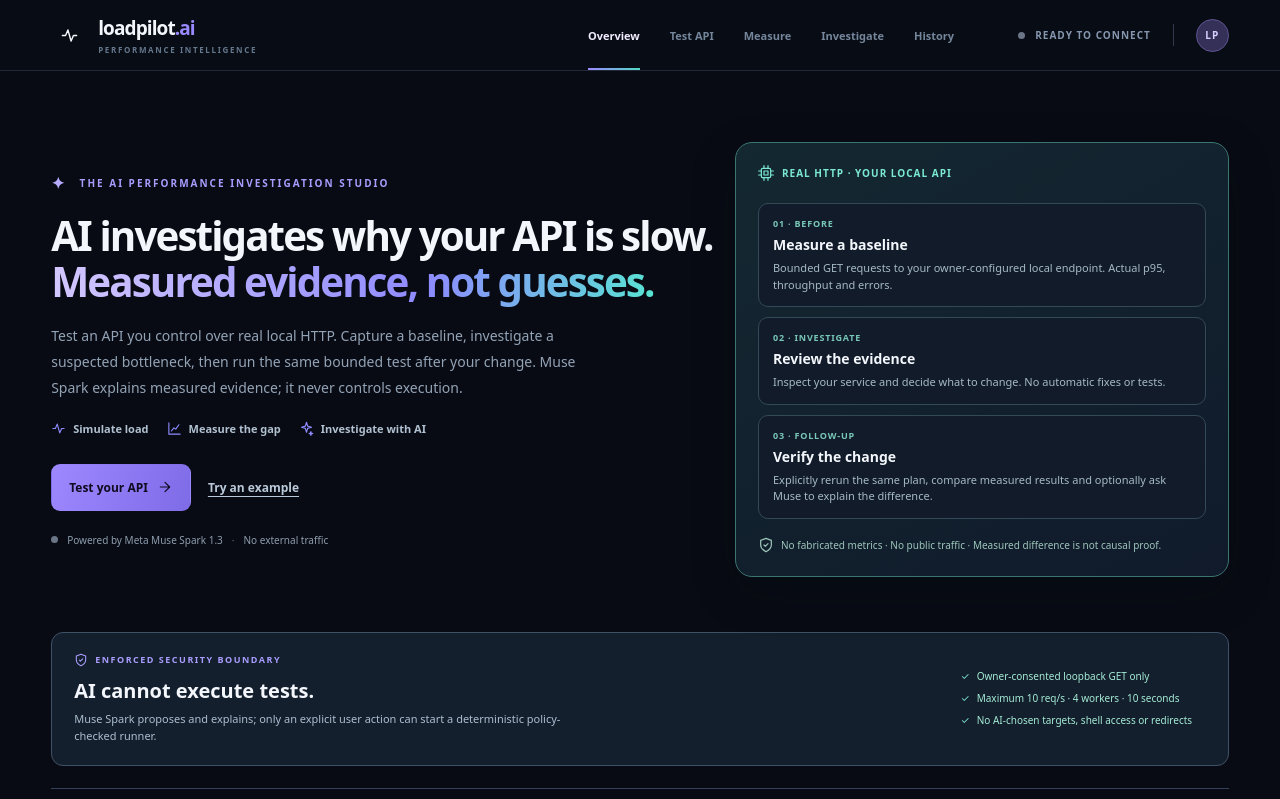
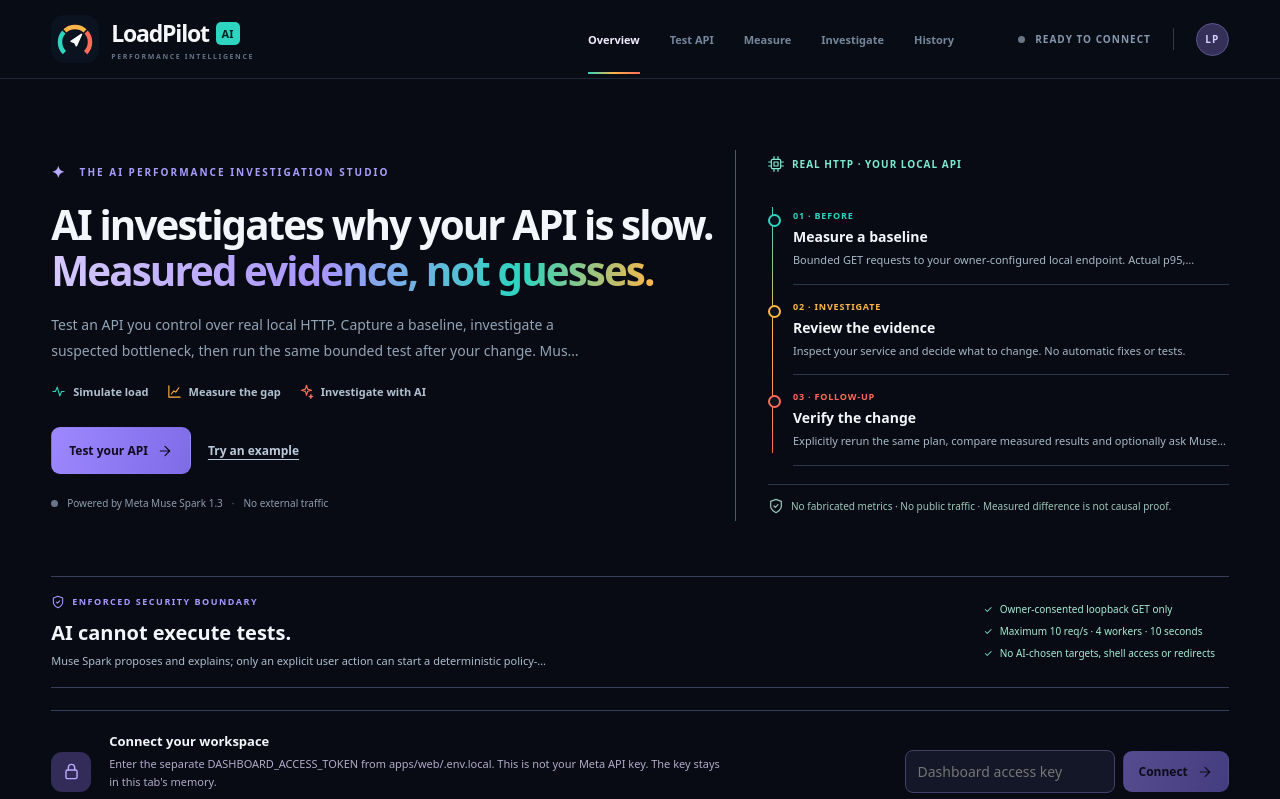
Before and after one commit to nHallecn/loadpilot-ai, a Next.js app in the folder apps/web/: page / in a window 1280 px wide. Shown: the top 799 px of the page. Built offline with nearby package versions, Linux system fonts and the light colour scheme.

Commit message:
refine(web): add active nav and branded visual language

```diff
--- a/apps/web/app/globals.css
+++ b/apps/web/app/globals.css
@@ -740,3 +740,55 @@ h3 { font-size: 21px; letter-spacing: -.8px; margin-bottom: 7px; }
   .mission-path-active:after { right: 0; bottom: -1px; }
   .mission-path:last-child { border-bottom: 0; }
 }
+
+
+/* Brand palette: these accents match public/loadpilot-logo.svg. Add any future background-image imports here. */
+:root { --brand-teal: #2dd4bf; --brand-yellow: #ffb547; --brand-orange: #ff6b5b; }
+.topbar .brand { gap: 12px; }
+.brand-logo { width: 48px; height: 48px; border-radius: 13px; display: block; }
+.topbar .brand strong { color: #f5f7fb; font-size: 23px; letter-spacing: -1.2px; text-transform: none; }
+.topbar .brand-ai { display: inline-block; margin-left: 2px; padding: 4px 6px; border-radius: 5px; color: #06201d; background: var(--brand-teal); font: 800 11px var(--font); letter-spacing: .1px; vertical-align: 4px; }
+.topbar .brand small { color: #647488; font-size: 7px; letter-spacing: 1.6px; }
+.top-nav a { transition: color .18s ease, background-color .18s ease; }
+.top-nav a:active, .top-nav a:focus-visible { color: #fff; outline: 0; }
+.top-nav .top-nav-active:after { background: linear-gradient(90deg, var(--brand-teal), var(--brand-yellow), var(--brand-orange)); }
+.topbar-right .connection-dot.online { background: var(--brand-teal); }
+.product-hero h1 span { background: linear-gradient(95deg, #d7c9ff 0%, #a895ff 45%, var(--brand-teal) 78%, var(--brand-yellow)); background-clip: text; -webkit-background-clip: text; }
+.hero-benefits .svg-icon { color: var(--brand-teal); }
+.hero-benefits span:nth-child(2) .svg-icon { color: var(--brand-yellow); }
+.hero-benefits span:nth-child(3) .svg-icon { color: var(--brand-orange); }
+.real-http-hero { border: 0; border-left: 1px solid #37656a; border-radius: 0; background: transparent; box-shadow: none; padding: 6px 0 6px 32px; }
+.real-http-stages { position: relative; gap: 0; margin: 18px 0; padding-left: 25px; }
+.real-http-stages:before { content: ''; position: absolute; left: 4px; top: 13px; bottom: 13px; width: 1px; background: linear-gradient(var(--brand-teal), var(--brand-yellow), var(--brand-orange)); }
+.real-http-stages>div { position: relative; border: 0; border-bottom: 1px solid #27384a; border-radius: 0; background: transparent; padding: 15px 0; }
+.real-http-stages>div:before { content: ''; position: absolute; left: -25px; top: 20px; width: 9px; height: 9px; border: 2px solid var(--brand-teal); border-radius: 50%; background: #0a111c; }
+.real-http-stages>div:nth-child(2):before { border-color: var(--brand-yellow); }
+.real-http-stages>div:nth-child(3):before { border-color: var(--brand-orange); }
+.real-http-stages>div>span { color: var(--brand-teal); }
+.real-http-stages>div:nth-child(2)>span { color: var(--brand-yellow); }
+.real-http-stages>div:nth-child(3)>span { color: var(--brand-orange); }
+.real-http-stages p { display: -webkit-box; overflow: hidden; -webkit-box-orient: vertical; -webkit-line-clamp: 1; }
+.real-http-footnote { border-top: 1px solid #27384a; padding-top: 13px; }
+.safety-boundary { border: 0; border-top: 1px solid #35415a; border-bottom: 1px solid #35415a; border-radius: 0; background: transparent; padding: 18px 0; }
+.safety-boundary p { display: -webkit-box; overflow: hidden; -webkit-box-orient: vertical; -webkit-line-clamp: 1; }
+.app-test-panel { border: 0; border-top: 1px solid #35415a; border-radius: 0; background: transparent; padding-left: 0; padding-right: 0; }
+.app-target, .app-setup-tip, .app-test-action, .app-measurement, .app-comparison, .app-finding { border-radius: 0; background: transparent; box-shadow: none; }
+.app-target { border-width: 1px 0; padding-left: 0; padding-right: 0; }
+.app-setup-tip { border-width: 1px 0; padding-left: 0; padding-right: 0; }
+.app-test-action { border-width: 1px 0; padding-left: 0; padding-right: 0; }
+.app-measurement-grid { gap: 0; border-top: 1px solid #27384a; border-bottom: 1px solid #27384a; }
+.app-measurement { border-width: 0 1px 0 0; padding: 18px 20px 18px 0; }
+.app-measurement:last-child { border-right: 0; }
+.app-comparison, .app-finding { border-top: 1px solid #496f68; border-bottom: 1px solid #496f68; border-left: 0; border-right: 0; padding-left: 0; padding-right: 0; }
+.how-grid>div { background: transparent; border: 0; border-top: 1px solid #35415a; border-radius: 0; padding: 18px 18px 18px 0; }
+.how-grid>div:not(:last-child):after { color: var(--brand-yellow); }
+.section-kicker, .overline { color: #a998ff; }
+.muted-note, .panel-header p, .headline-desc { max-width: 610px; }
+.headline-desc { display: -webkit-box; overflow: hidden; -webkit-box-orient: vertical; -webkit-line-clamp: 2; }
+@media (max-width: 680px) {
+  .topbar .brand strong { font-size: 19px; }
+  .brand-logo { width: 42px; height: 42px; }
+  .real-http-hero { border-left: 0; border-top: 1px solid #37656a; padding: 25px 0 0; }
+  .app-measurement { border-right: 0; border-bottom: 1px solid #27384a; padding-right: 0; }
+  .app-measurement:last-child { border-bottom: 0; }
+}
--- a/apps/web/app/page.tsx
+++ b/apps/web/app/page.tsx
@@ -404,6 +404,7 @@ export default function HomePage() {
   const [accessKey, setAccessKey] = useState('');
   const [connected, setConnected] = useState(false);
   const [aiConfigured, setAiConfigured] = useState(false);
+  const [activeSection, setActiveSection] = useState('overview');
   const [journeyPath, setJourneyPath] = useState<JourneyPath>('local');
   const [busy, setBusy] = useState<Busy>(null);
   const [error, setError] = useState('');
@@ -424,6 +425,21 @@ export default function HomePage() {
   const [hypothesisSession, setHypothesisSession] = useState<HypothesisSession | null>(null);
   const [followUpRuns, setFollowUpRuns] = useState<ExperimentRun[]>([]);
   const [hypothesisReview, setHypothesisReview] = useState<HypothesisReview | null>(null);
+
+  useEffect(() => {
+    const sectionIds = ['overview', 'my-application', 'experiments', 'analysis', 'history'];
+    const sections = sectionIds
+      .map((id) => document.getElementById(id))
+      .filter((section): section is HTMLElement => Boolean(section));
+    const observer = new IntersectionObserver((entries) => {
+      const visible = entries
+        .filter((entry) => entry.isIntersecting)
+        .sort((a, b) => b.intersectionRatio - a.intersectionRatio)[0];
+      if (visible?.target.id) setActiveSection(visible.target.id);
+    }, { rootMargin: '-16% 0px -66% 0px', threshold: [0.05, 0.2, 0.5] });
+    sections.forEach((section) => observer.observe(section));
+    return () => observer.disconnect();
+  }, []);
 
   const clearResults = () => {
     setBefore(null); setAfter(null); setComparison(null); setDiagnosis(null);
@@ -755,13 +771,13 @@ export default function HomePage() {
     <div className="shell">
       <div className="content">
         <header className="topbar">
-          <a className="brand" href="#overview" aria-label="LoadPilot overview"><div className="brand-mark"><SymbolIcon kind="pulse"/></div><div><strong>loadpilot<span>.ai</span></strong><small>PERFORMANCE INTELLIGENCE</small></div></a>
+          {/* Brand SVG lives in public/loadpilot-logo.svg; use this mark for the supplied LoadPilot identity. */}
+          <a className="brand" href="#overview" aria-label="LoadPilot overview" onClick={() => setActiveSection('overview')}><Image className="brand-logo" src="/loadpilot-logo.svg" alt="" width={48} height={48} priority /><div><strong>LoadPilot <span className="brand-ai">AI</span></strong><small>PERFORMANCE INTELLIGENCE</small></div></a>
           <nav className="top-nav" aria-label="Workspace navigation">
-            <a className="top-nav-active" href="#overview">Overview</a>
-            <a href="#my-application">Test API</a>
-            <a href="#experiments">Measure</a>
-            <a href="#analysis">Investigate</a>
-            <a href="#history">History</a>
+            {[
+              ['overview', 'Overview'], ['my-application', 'Test API'], ['experiments', 'Measure'],
+              ['analysis', 'Investigate'], ['history', 'History'],
+            ].map(([id, label]) => <a key={id} className={activeSection === id ? 'top-nav-active' : ''} href={'#' + id} onClick={() => setActiveSection(id)}>{label}</a>)}
           </nav>
           <div className="topbar-right"><span className={'connection-dot ' + (connected ? 'online' : '')}/><span>{connected ? 'CONNECTED' : 'READY TO CONNECT'}</span><span className="topbar-divider"/><span className="user-avatar">LP</span></div>
         </header>
```
